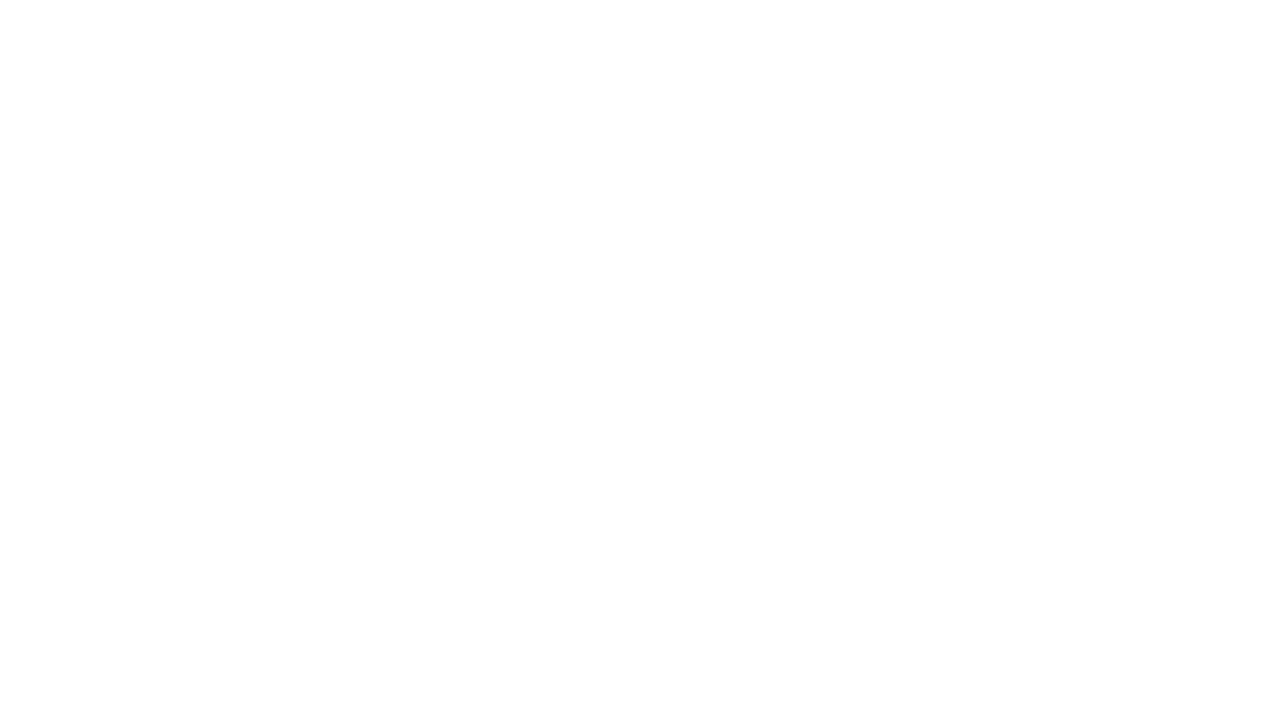
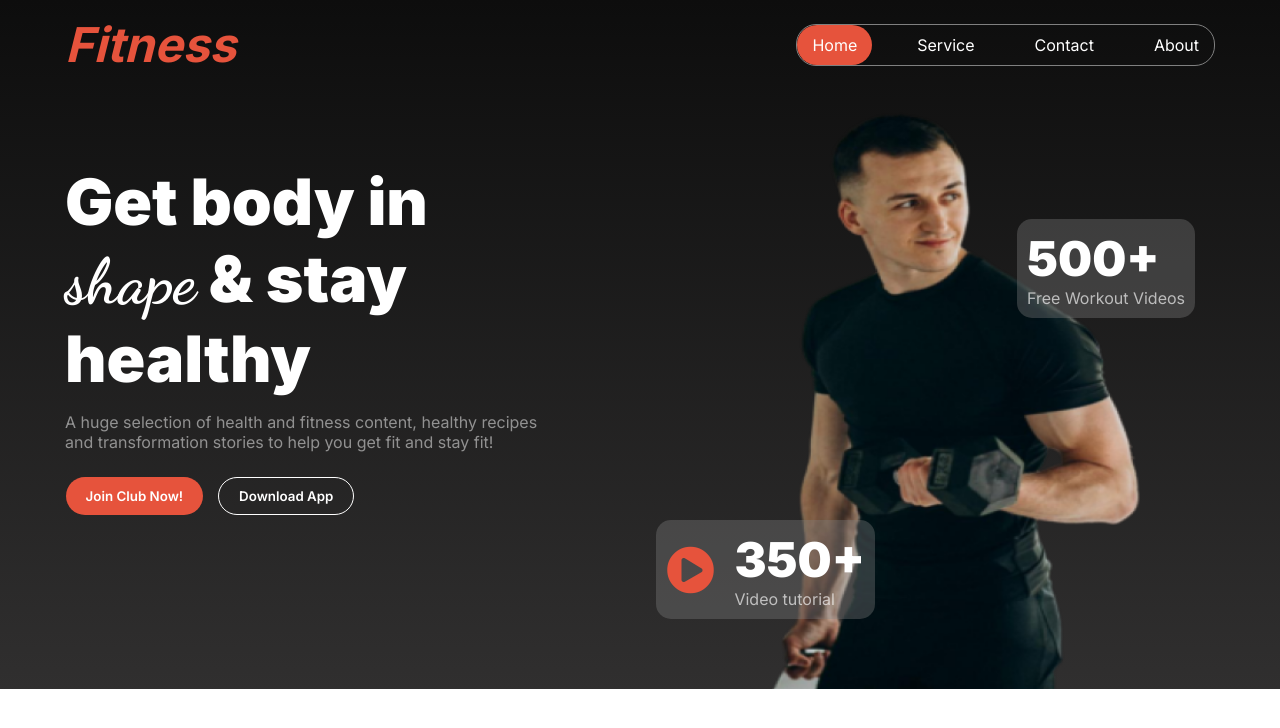
Before and after one commit to rifat-mahmudul/Fitness-website-design, a plain HTML site: page index.html in a window 1280 px wide. Drawn offline with Linux system fonts and the light colour scheme.

Commit message:
Banner Section added

```diff
--- a/index.html
+++ b/index.html
@@ -17,5 +17,65 @@
 </head>
 <body>
 
+
+    <header>
+        <div class="nav-container">
+            <div class="nav-logo">
+                <a href="#home"><h1>Fitness</h1></a>
+            </div>
+
+            <div class="nav-bar">
+
+                <ul>
+                    <li class="nav-home"><a href="#home">Home</a></li>
+                    <li><a href="#home">Service</a></li>
+                    <li><a href="#home">Contact</a></li>
+                    <li><a href="#home">About</a></li>
+                </ul>
+
+                <div class="nav-icon">
+                    <i class="fas fa-bars"></i>
+                </div>
+
+            </div>
+        </div>
+
+        <div class="banner-container">
+
+            <div class="banner-text-container">
+                <div class="banner-text">
+                    <h1>Get body in <span class="shape-span">shape</span> & stay healthy</h1>
+                    <p>A huge selection of health and fitness content, healthy recipes and transformation stories to help you get fit and stay fit!</p>
+                    <div class="banner-text-btn">
+                        <button class="btn-1">Join Club Now!</button>
+                        <button class="btn-2">Download App</button>
+                    </div>
+                </div>
+            </div>
+
+            <div class="banner-photo">
+
+                    <img src="images/Images 2.png" alt="">
+
+                <div class="banner-img-card1">
+                    <h1>500+</h1>
+                    <p>Free Workout Videos</p>
+                </div>
+
+                <div class="banner-img-card2">
+                    <div class="banner-img-card2-icon">
+                        <i class="fas fa-play-circle"></i>
+                    </div>
+
+                    <div class="banner-img-card2-text">
+                        <h1>350+</h1>
+                        <p>Video tutorial</p>
+                    </div>
+                </div>
+            </div>
+
+        </div>
+    </header>
+
 </body>
 </html>
--- a/style/desktop.css
+++ b/style/desktop.css
@@ -0,0 +1,209 @@
+@import url('https://fonts.googleapis.com/css2?family=Inter:wght@100..900&family=Mulish:ital,wght@0,200..1000;1,200..1000&display=swap');
+
+@import url('https://fonts.googleapis.com/css2?family=Dancing+Script:wght@400..700&family=Inter:wght@100..900&family=Mulish:ital,wght@0,200..1000;1,200..1000&display=swap');
+
+*{
+    margin: 0;
+    padding: 0;
+    box-sizing: border-box;
+    font-family: "Inter", sans-serif;
+}
+
+/* header section start */
+header{
+    background-image: linear-gradient(180.00deg,rgba(0, 0, 0, 0.95),rgb(48, 47, 47) 100%,rgba(0, 0, 0, 0.95));
+}
+
+.nav-container{
+    max-width: 1150px;
+    margin: 0 auto;
+    display: flex;
+    justify-content: space-between;
+    align-items: center;
+    padding: 15px 0;
+}
+
+.nav-logo a{
+    text-decoration: none;
+    color: rgb(230, 83, 60);
+    font-family: Inter;
+    font-size: 1.5rem;
+    font-weight: 800;
+    font-style: italic;
+}
+
+.nav-bar{
+    border: 1px solid gray;
+    border-radius: 20px;
+}
+
+.nav-bar ul{
+    display: flex;
+    align-items: center;
+    gap: 30px;
+}
+
+.nav-bar ul li{
+    list-style-type: none;
+    padding: 10px 15px;
+    border-radius: 20px;
+    transition: 0.5s;
+}
+
+.nav-bar ul li:hover{
+    background-color: rgb(230, 83, 60);
+}
+
+.nav-home{
+    background-color: rgb(230, 83, 60);
+    padding: 10px 15px;
+    border-radius: 20px;
+}
+
+.nav-bar ul li a{
+    text-decoration: none;
+    color: rgb(255, 255, 255);
+    font-size: 1rem;
+    font-weight: 400;
+}
+
+.nav-icon{
+    display: none;
+}
+
+.nav-icon i{
+    color: white;
+    font-size: 2rem;
+}
+
+.shape-span{
+    font-family: "Dancing Script", cursive;
+}
+
+.banner-container{
+    max-width: 1150px;
+    margin: 0 auto;
+    display: flex;
+    justify-content: space-between;
+}
+
+.banner-text-container{
+    width: 500px;
+}
+
+.banner-text{
+    display: flex;
+    flex-direction: column;
+    justify-content: center;
+    align-items: center;
+    height: 500px;
+}
+
+.banner-text h1{
+    color: rgb(255, 255, 255);
+    font-size: 4rem;
+    font-weight: 900;
+}
+
+.banner-text p{
+    color: rgba(255, 255, 255, 0.5);
+    font-size: 1rem;
+    font-weight: 400;
+    margin: 15px 0;
+}
+
+.banner-text-btn{
+    display: flex;
+    gap: 15px;
+    margin-top: 10px;
+    margin-left: -210px;
+}
+
+.banner-text-btn .btn-1{
+    padding: 10px 20px;
+    background-color: rgb(230, 83, 60);
+    border: 0;
+    color: white;
+    font-weight: 600;
+    border-radius: 20px;
+    cursor: pointer;
+    transition: 0.5s;
+}
+
+.banner-text-btn .btn-1:hover{
+    background-color: rgb(159, 56, 41);
+}
+
+.banner-text-btn .btn-2{
+    padding: 10px 20px;
+    border: 0;
+    color: white;
+    font-weight: 600;
+    border: 1px solid white;
+    border-radius: 20px;
+    background-color: rgba(255, 255, 255, 0);
+    cursor: pointer;
+}
+
+.banner-photo{
+    height: 600px;
+    width: 400px;
+    position: relative;
+    right: 50px;
+}
+
+.banner-photo img{
+    height: 100%;
+    width: 100%;
+}
+
+.banner-img-card1{
+    position: absolute;
+    top: 130px;
+    right: -30px;
+    padding: 10px;
+    border-radius: 15px;
+    background-color: rgba(128, 128, 128, 0.356);
+}
+
+.banner-img-card1 h1{
+    color: rgb(255, 255, 255);
+    font-size: 3rem;
+    font-weight: 900;
+}
+
+.banner-img-card1 p{
+    color: rgba(255, 255, 255, 0.65);
+    font-size: 1rem;
+    font-weight: 400;
+}
+
+.banner-img-card2{
+    display: flex;
+    align-items: center;
+    gap: 20px;
+    bottom: 70px;
+    position: absolute;
+    right: 290px;
+    padding: 10px;
+    border-radius: 15px;
+    background-color: rgba(128, 128, 128, 0.356);
+}
+
+.banner-img-card2 h1{
+    color: rgb(255, 255, 255);
+    font-size: 3rem;
+    font-weight: 900;
+}
+
+.banner-img-card2 p{
+    color: rgba(255, 255, 255, 0.65);
+    font-size: 1rem;
+    font-weight: 400;
+}
+
+.banner-img-card2-icon i{
+    font-size: 3rem;
+    color: rgb(230, 83, 60);
+}
+/* header section end */
--- a/style/mobile.css
+++ b/style/mobile.css
@@ -0,0 +1,58 @@
+/* header section start */
+.nav-container{
+    width: 90%;
+}
+
+.nav-bar ul{
+    display: none;
+}
+
+.nav-icon{
+    display: block;
+}
+
+.banner-container{
+    width: 90%;
+    flex-direction: column;
+    margin-top: -60px;
+}
+
+.banner-photo{
+    width: 90%;
+    position: relative;
+    right: 50px;
+}
+
+.banner-photo img{
+    width: 100%;
+}
+
+.banner-text-container{
+    width: 90%;
+}
+
+.banner-text h1{
+    font-size: 3rem;
+}
+
+.banner-text-btn{
+    width: 90%;
+    margin: 0 auto;
+    margin-left: -0.5px;
+}
+
+.banner-photo{
+    margin-top: -40px;
+    right: -20px;
+}
+
+.banner-img-card1{
+    top: 50px;
+    right: -20px;
+}
+
+.banner-img-card2{
+    bottom: 260px;
+    right: 140px;
+}
+/* header section end */
```
